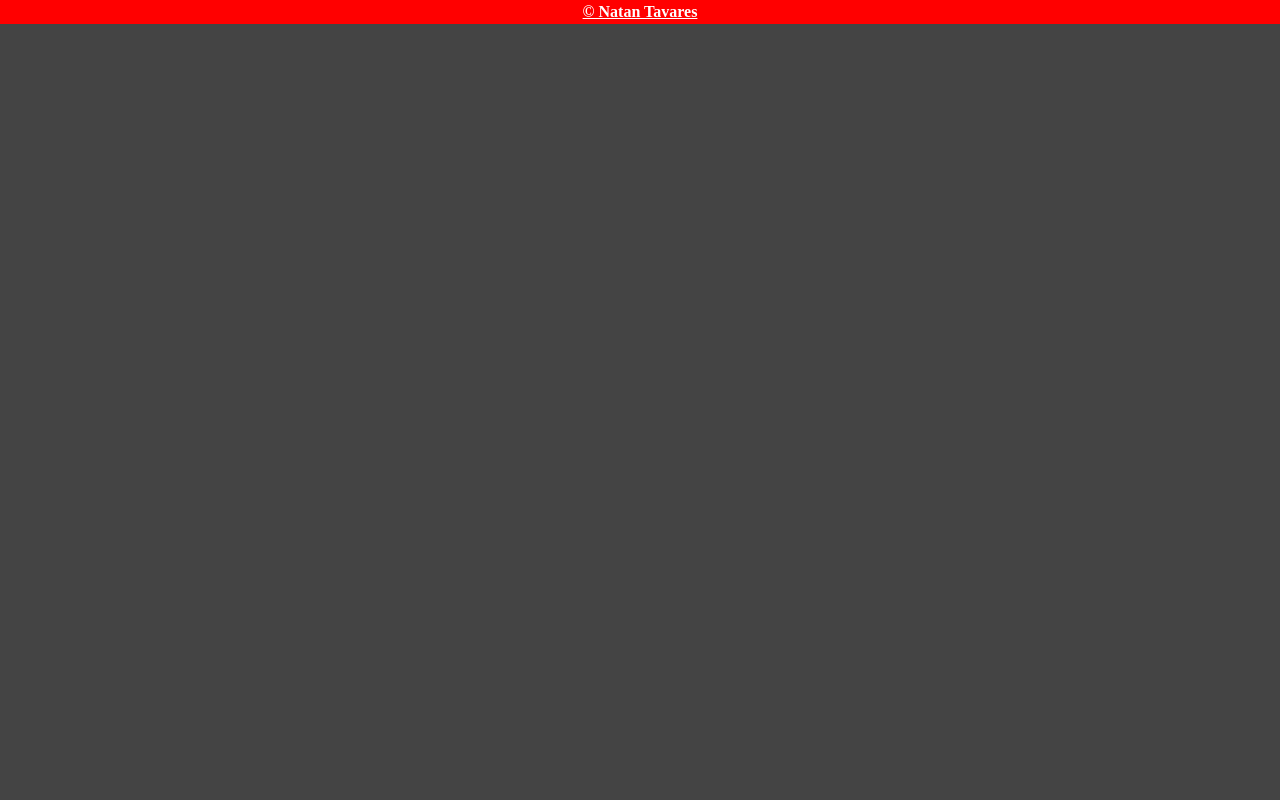
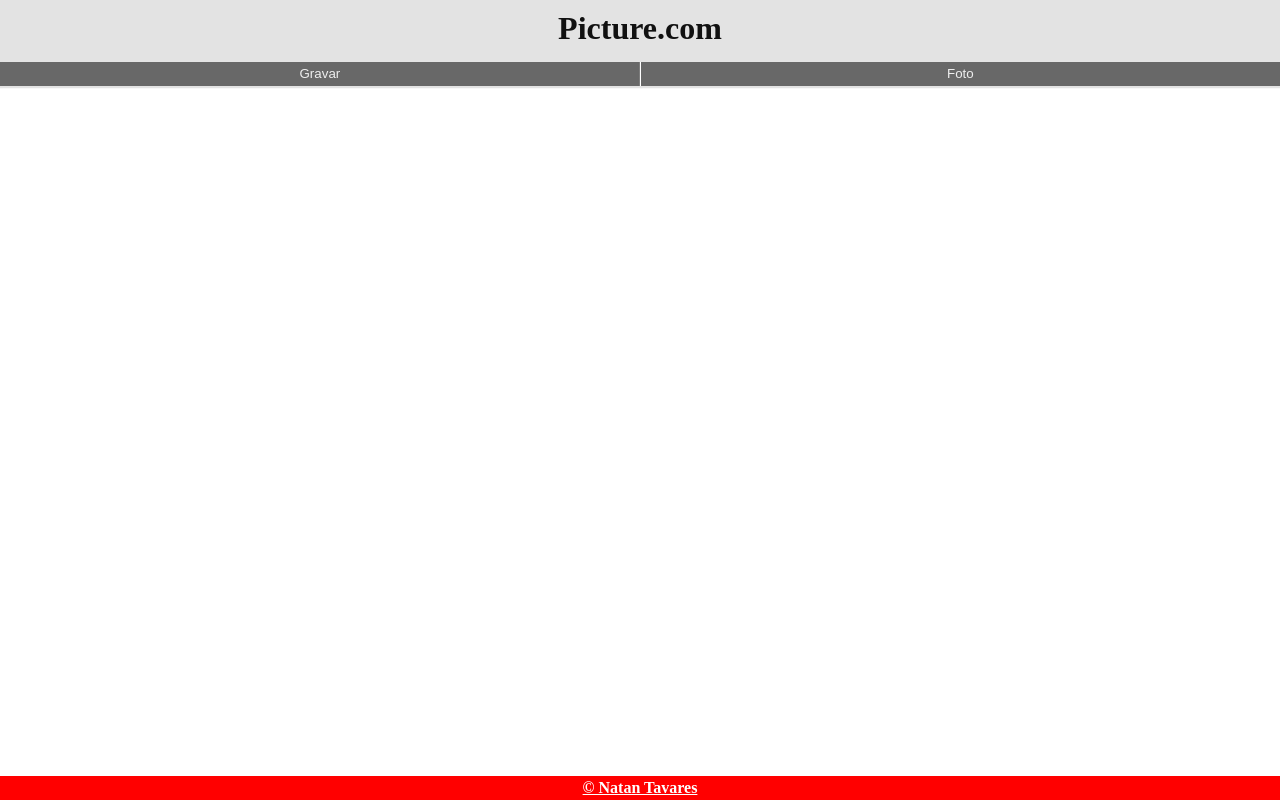
Before and after one commit to NatanTavares/AtividadeDW, a plain HTML site: page view/index.html in a window 1280 px wide. Drawn offline with Linux system fonts and the light colour scheme.

Commit message:
Basic application laoyut

```diff
--- a/view/index.html
+++ b/view/index.html
@@ -7,9 +7,22 @@
   <link rel="stylesheet" href="./style/index.css">
 </head>
 <body>
+  <header>
+    <h1>Picture.com</h1>
+    <nav>
+      <button id='buttonPanelRec'>Gravar</button>
+      <button id='buttonPanelPic'>Foto</button>
+      <button id='buttonCancel' class="off">Cancelar</button>
+    </nav>
+  </header>
+
+  <div class="container off">
+    <p>Camera</p>
+  </div>
   <footer>
     <a target="_black" href="http://github.com/NatanTavares">&copy Natan Tavares</a>
   </footer>
 </body>
+<script src="../controller/CameraController.js"></script>
 <script src="./app.js"></script>
 </html>
--- a/view/style/index.css
+++ b/view/style/index.css
@@ -5,13 +5,59 @@
 
 body {
   display: flex;
-  background-color: #444;
+  background-color: white;
   flex-direction: column;
   align-items: center;
+  color: #111;
+}
+
+header {
+  background-color: #e3e3e3;
+  width: 100%;
+  display: flex;
+  flex-direction: column;
+  align-items: center;
+  box-shadow: 1px 1px 1px 1px #e3e3e3;
+}
+
+header h1 {
+  margin: .3em;
+}
+
+header nav {
+  width: 100%;
+  display: flex;
+  justify-content: space-evenly;
+}
+
+header nav button {
+  margin: .4em 0 0 0;
+  background-color: #686868;
+  border: none;
+  width: 100%;
+  height: 24px;
+  border-left: 1px solid white;
+  border-collapse: collapse;
+  color: #eee;
+  box-shadow: 1px 1px 1px 1px #e3e3e3;
+}
+
+header nav button:first-child {
+  border-left: 0px;
+}
+
+.container {
+  text-align: center;
+  background-color: #eee;
+  box-shadow: 1px 1px 1px 1px #e3e3e3;
+  margin-top: .4em;
+  padding: 40vh;
 }
 
 footer {
   width: 100%;
+  position: fixed;
+  bottom: 0;
   text-align: center;
   background-color: red;
   padding: .2em;
@@ -21,3 +67,7 @@ footer a {
   color: white;
   font-weight: bold;
 }
+
+.off {
+  display: none;
+}
```
